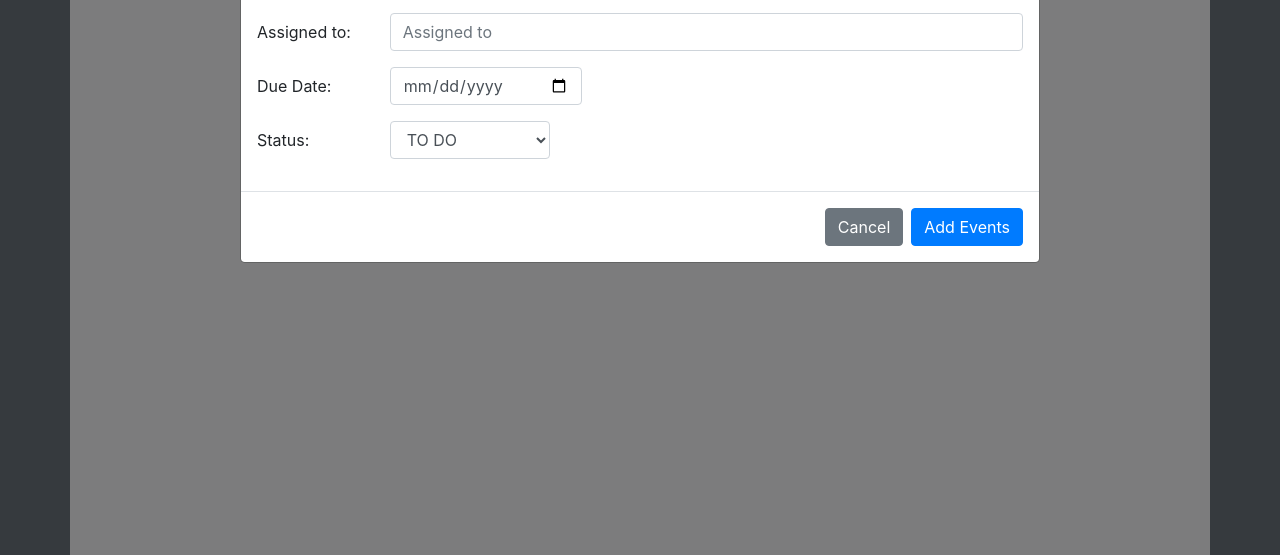
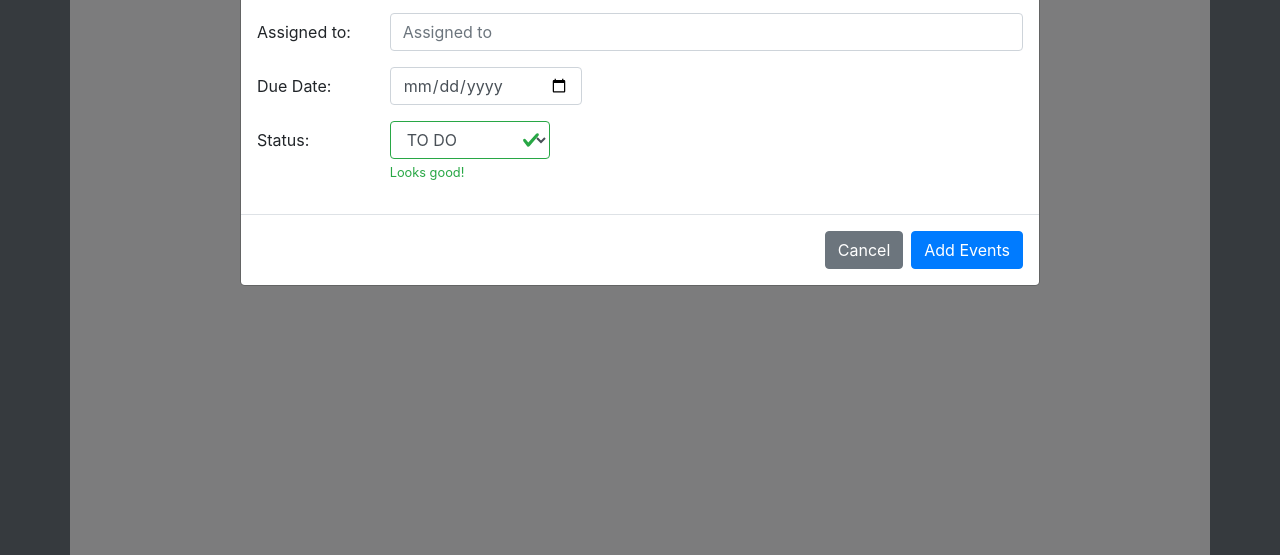
Before and after one commit to jroyvde/webapp-project, a plain HTML site: page index.html in a window 1280 px wide. Both pictures are taken after a click on the button 113 px from the left and 42 px from the top of the page. Shown: the part 245-800 px from the top of the page. Drawn offline with nearby package versions, Linux system fonts and the light colour scheme.

Commit message:
Status field validation fix

```diff
--- a/index.html
+++ b/index.html
@@ -83,7 +83,7 @@
             <div class="form-group row">
               <label for="assign" class="col-sm-2 col-form-label">Status:</label>
               <div class="col-sm-10">
-                <select type="text" class="form-control" id="status" >
+                <select type="text" class="form-control is-valid" id="status">
                   <option>TO DO</option>
                   <option>IN PROGRESS</option>
                   <option>REVIEW</option>
```
Also changed, not shown: js/index.js (+2 -33 lines).
